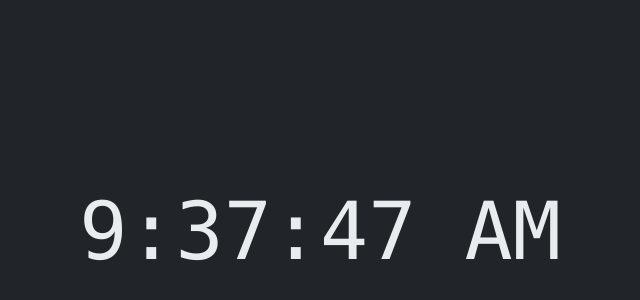
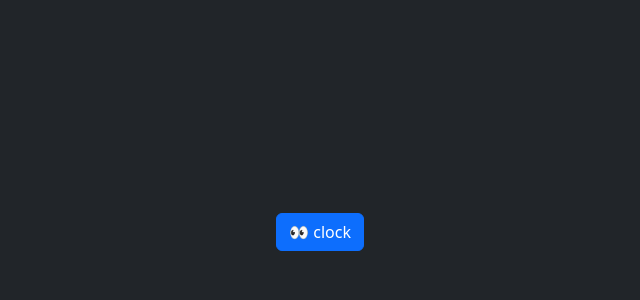
Before and after one commit to drblue/fed25-javascript-2, a React (Vite) app in the folder 03-clock/: page / in a window 1280 px wide. Shown: the part 168-468 px from the top of the page, without its empty margins (320-960 px from the left). Built offline with nearby package versions, Linux system fonts and the light colour scheme.

Commit message:
Moved Clock to its own component to show the need for cleanup 🧹 when using effects.

```diff
--- a/03-clock/src/App.tsx
+++ b/03-clock/src/App.tsx
@@ -1,37 +1,20 @@
-import { useEffect, useState } from "react";
+import { useState } from "react";
+import Clock from "./components/Clock";
 import "./assets/scss/App.scss";
 
 function App() {
-	const [time, setTime] = useState(() => {
-		console.log("🔋 Initializing flux capacitor...");
-		return new Date().toLocaleTimeString();
-	});
-
-	// Start clock when component has been mounted
-	useEffect(() => {
-		console.log("🔫 Starting clock...");
-		setInterval(() => {
-			const now = new Date().toLocaleTimeString();
-			setTime(now);
-			console.log("🕰️ Tick...", now);
-		}, 1000);
-	}, []);
-
-	// Update page title with current time
-	// but ONLY if the time has changed since last render
-	// N.B.! We would use the `<title>` element nowadays
-	useEffect(() => {
-		console.log("⏰ Time has changed, updating page title");
-		document.title = time;
-	}, [time]);
-
-	console.log("App is rendering...");
+	const [showClock, setShowClock] = useState(false);
 
 	return (
 		<div className="container">
-			<div className="display-1 font-monospace text-center">
-				{time}
-			</div>
+			<button
+				className="btn btn-primary"
+				onClick={() => setShowClock(!showClock)}
+			>
+				{showClock ? "🕵 clock" : "👀 clock"}
+			</button>
+
+			{showClock && <Clock />}
 		</div>
 	);
 }
--- /dev/null
+++ b/03-clock/src/components/Clock.tsx
@@ -0,0 +1,34 @@
+import { useEffect, useState } from "react";
+
+const Clock = () => {
+	const [time, setTime] = useState(() => {
+		console.log("🔋 Initializing flux capacitor...");
+		return new Date().toLocaleTimeString();
+	});
+
+	// Start clock when component has been mounted
+	useEffect(() => {
+		console.log("🔫 Starting clock...");
+		setInterval(() => {
+			const now = new Date().toLocaleTimeString();
+			setTime(now);
+			console.log("🕰️ Tick...", now);
+		}, 1000);
+	}, []);
+
+	// Update page title with current time
+	// but ONLY if the time has changed since last render
+	// N.B.! We would use the `<title>` element nowadays
+	useEffect(() => {
+		console.log("⏰ Time has changed, updating page title");
+		document.title = time;
+	}, [time]);
+
+	return (
+		<div className="display-1 font-monospace text-center">
+			{time}
+		</div>
+	)
+}
+
+export default Clock;
```
